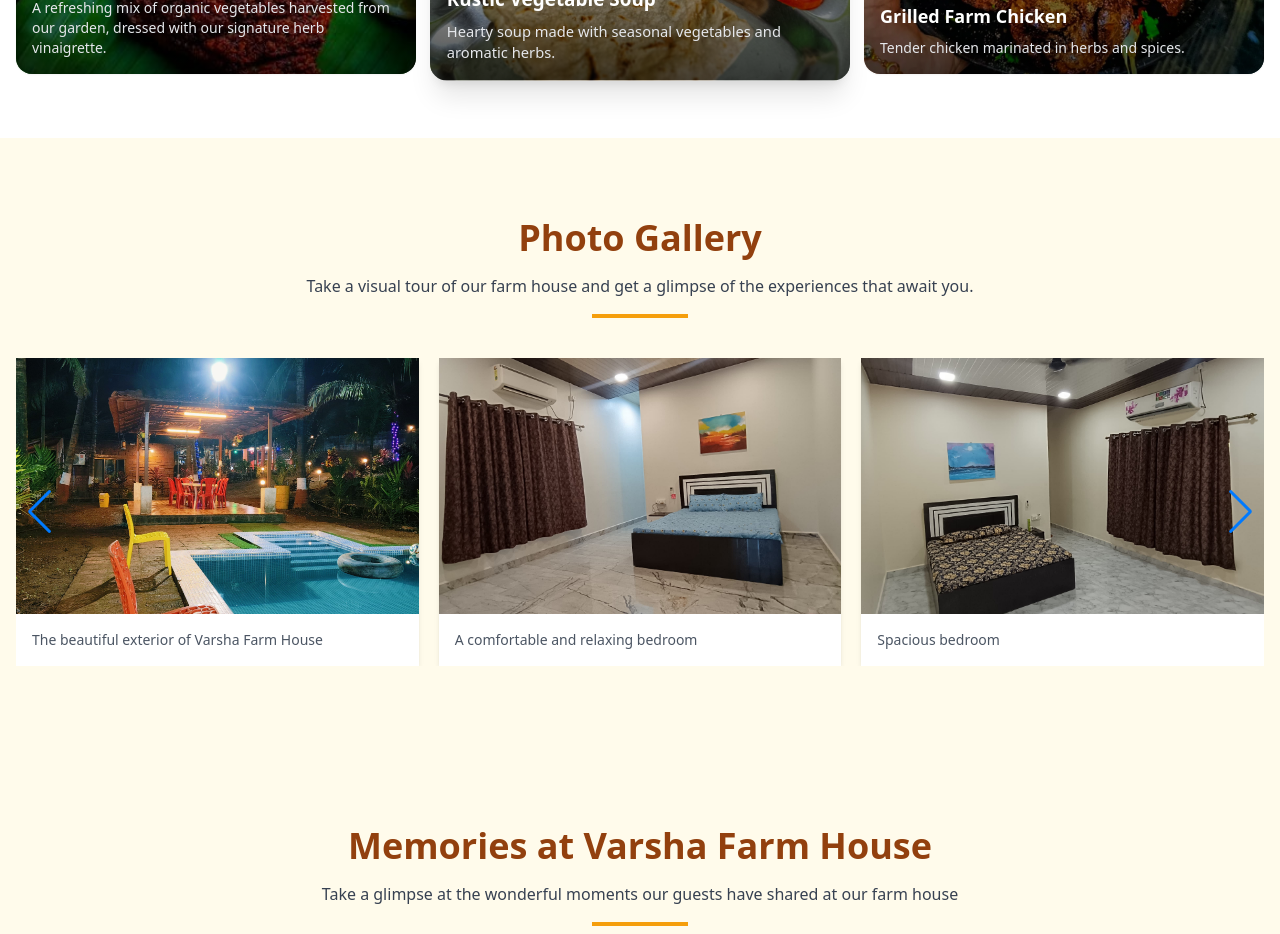
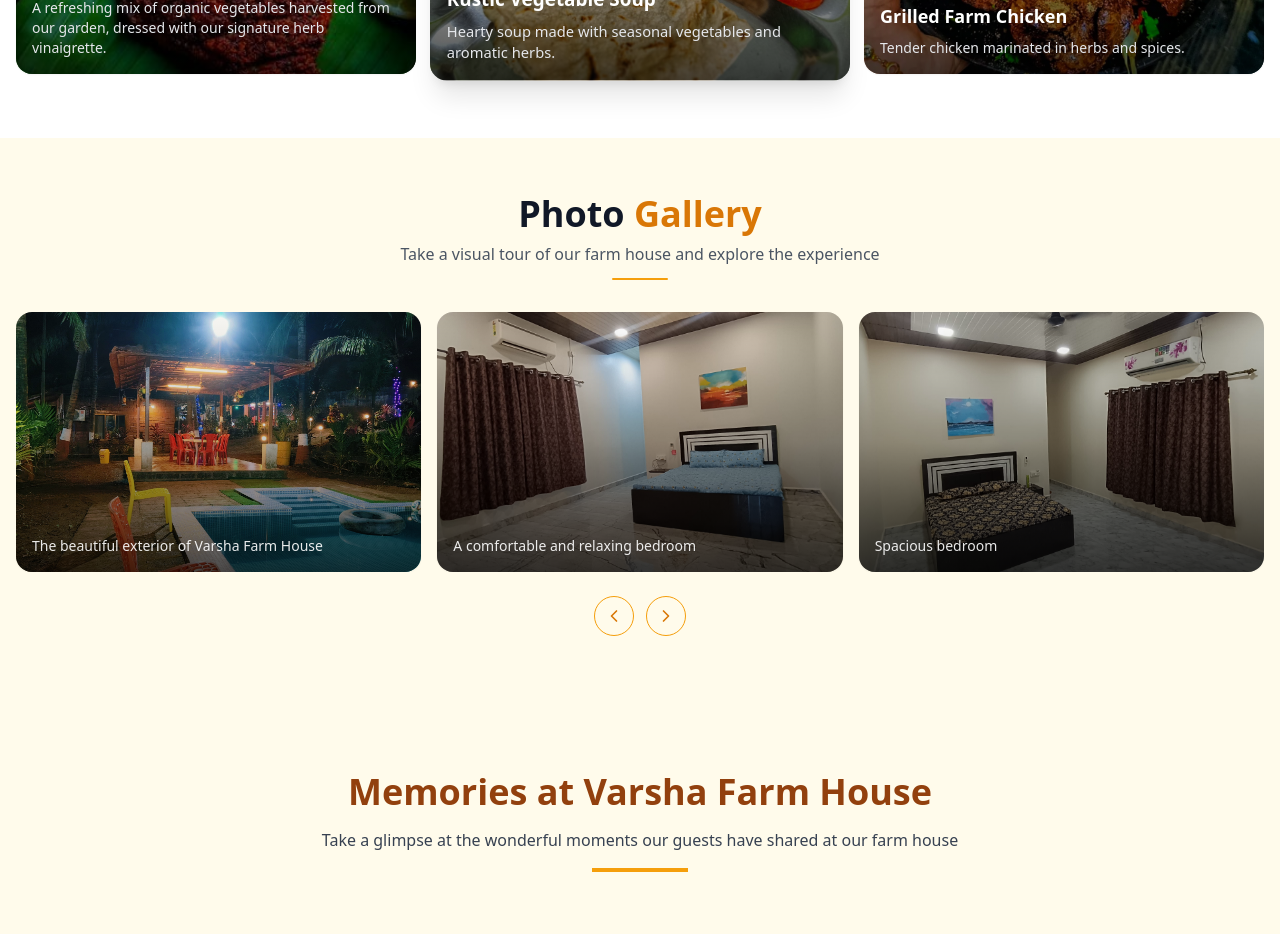
Before and after one commit to SurajV2000/Varsha-farm-house, a React (Vite) app in the folder varsha-farm-house/: page / in a window 1280 px wide. Shown: the part 2700-3634 px from the top of the page. Built offline with nearby package versions, Linux system fonts and the light colour scheme.

Commit message:
Refactor Gallery component and update image data

```diff
--- a/varsha-farm-house/src/components/Gallery.jsx
+++ b/varsha-farm-house/src/components/Gallery.jsx
@@ -1,11 +1,8 @@
 import { useState } from "react";
 import { ChevronLeft, ChevronRight, X } from "lucide-react";
-import { Card, CardContent } from "./UI/card";
 import { Swiper, SwiperSlide } from "swiper/react";
-import { Navigation, Pagination } from "swiper/modules";
+import { Navigation } from "swiper/modules";
 import "swiper/css";
-import "swiper/css/navigation";
-import "swiper/css/pagination";
 import { Button } from "./UI/button";
 
 export function Gallery() {
@@ -13,71 +10,19 @@ export function Gallery() {
   const [currentImage, setCurrentImage] = useState(0);
 
   const images = [
-  {
-    src: "/farm/farm1.jpeg",
-    alt: "Farm house exterior view",
-    caption: "The beautiful exterior of Varsha Farm House",
-  },
-  {
-    src: "/farm/farm2.jpeg",
-    alt: "Dining area",
-    caption: "A comfortable and relaxing bedroom",
-  },
-  {
-    src: "/farm/farm3.jpeg",
-    alt: "Garden view",
-    caption: "Spacious bedroom",
-  },
-  {
-    src: "/farm/farm4.jpeg",
-    alt: "Swimming pool",
-    caption: "Refreshing swimming pool for guests",
-  },
-  {
-    src: "/farm/farm5.jpeg",
-    alt: "Farm animals",
-    caption: "A comfortable farm stay",
-  },
-  {
-    src: "/farm/farm6.jpeg",
-    alt: "Cozy Bedroom",
-    caption: "Enjoy the fresh air on our patio",
-  },
-  {
-    src: "/farm/farm7.jpeg",
-    alt: "Kitchen area",
-    caption: "Our fully equipped bedroom",
-  },
-  {
-    src: "/farm/farm8.jpeg",
-    alt: "Outdoor Patio",
-    caption: "Clean and fully equipped washrooms",
-  },
-  {
-    src: "/farm/farm9.jpeg",
-    alt: "Play Area",
-    caption: "A comfortable and relaxing bedroom",
-  },
-  {
-    src: "/farm/farm10.jpeg",
-    alt: "Sunset View",
-    caption: "The beautiful exterior of Varsha Farm House",
-  },
-  {
-    src: "/farm/farm11.jpg",
-    alt: "Sunset View",
-    caption: "Lush green gardens surrounding the property",
-  },
-  {
-    src: "/farm/farm12.jpg",
-    alt: "Sunset View",
-    caption: "Area for party and wedding",
-  },
-  {
-    src: "/farm/farm13.jpg",
-    alt: "Sunset View",
-    caption: "Greenery",
-  },
+    { src: "/farm/farm1.jpeg", alt: "Farm house exterior view", caption: "The beautiful exterior of Varsha Farm House" },
+    { src: "/farm/farm2.jpeg", alt: "Dining area", caption: "A comfortable and relaxing bedroom" },
+    { src: "/farm/farm3.jpeg", alt: "Garden view", caption: "Spacious bedroom" },
+    { src: "/farm/farm4.jpeg", alt: "Swimming pool", caption: "Refreshing swimming pool for guests" },
+    { src: "/farm/farm5.jpeg", alt: "Farm stay", caption: "A comfortable farm stay" },
+    { src: "/farm/farm6.jpeg", alt: "Patio", caption: "Enjoy the fresh air on our patio" },
+    { src: "/farm/farm7.jpeg", alt: "Room", caption: "Our fully equipped bedroom" },
+    { src: "/farm/farm8.jpeg", alt: "Washroom", caption: "Clean and fully equipped washrooms" },
+    { src: "/farm/farm9.jpeg", alt: "Play area", caption: "A comfortable and relaxing bedroom" },
+    { src: "/farm/farm10.jpeg", alt: "Exterior", caption: "The beautiful exterior of Varsha Farm House" },
+    { src: "/farm/farm11.jpg", alt: "Garden", caption: "Lush green gardens surrounding the property" },
+    { src: "/farm/farm12.jpg", alt: "Events", caption: "Area for party and wedding" },
+    { src: "/farm/farm13.jpg", alt: "Greenery", caption: "Greenery" },
   ];
 
   const openLightbox = (index) => {
@@ -85,110 +30,130 @@ const images = [
     setLightboxOpen(true);
   };
 
-  const closeLightbox = () => {
-    setLightboxOpen(false);
-  };
+  const closeLightbox = () => setLightboxOpen(false);
 
-  const nextImage = () => {
+  const nextImage = () =>
     setCurrentImage((prev) => (prev + 1) % images.length);
-  };
 
-  const prevImage = () => {
+  const prevImage = () =>
     setCurrentImage((prev) => (prev - 1 + images.length) % images.length);
-  };
 
   return (
-    <section id="gallery" className="py-20 bg-amber-50">
+    <section id="gallery" className="py-14 bg-amber-50">
       <div className="container mx-auto px-4">
-        <div className="text-center mb-10">
-          <h2 className="text-3xl md:text-4xl font-bold text-amber-800 mb-4">
-            Photo Gallery
+
+        {/* Heading */}
+        <div className="text-center mb-8">
+          <h2 className="text-3xl md:text-4xl font-bold text-gray-900 mb-2">
+            Photo <span className="text-amber-600">Gallery</span>
           </h2>
-          <p className="text-gray-700 max-w-2xl mx-auto">
-            Take a visual tour of our farm house and get a glimpse of the
-            experiences that await you.
+          <p className="text-gray-600 max-w-xl mx-auto text-sm md:text-base">
+            Take a visual tour of our farm house and explore the experience
           </p>
-          <div className="w-24 h-1 bg-amber-500 mx-auto mt-4"></div>
+          <div className="w-14 h-[2px] bg-amber-500 mx-auto mt-3 rounded-full" />
         </div>
 
+        {/* Swiper */}
         <Swiper
-          modules={[Navigation, Pagination]}
-          navigation
-          loop={true}
-          // pagination={{ clickable: true }}
-          spaceBetween={20}
+          modules={[Navigation]}
+          navigation={{
+            nextEl: ".next-btn",
+            prevEl: ".prev-btn",
+          }}
+          loop
+          spaceBetween={16}
           slidesPerView={1}
           breakpoints={{
             640: { slidesPerView: 1 },
             768: { slidesPerView: 2 },
             1024: { slidesPerView: 3 },
           }}
-          className="w-full"
         >
+
           {images.map((image, index) => (
             <SwiperSlide key={index}>
-              <Card
-                className="overflow-hidden cursor-pointer"
+              <div
                 onClick={() => openLightbox(index)}
+                className="group relative rounded-2xl overflow-hidden cursor-pointer shadow-sm hover:shadow-xl transition"
               >
-                <div className="relative h-64">
+                {/* Image */}
+                <div className="h-[260px] overflow-hidden">
                   <img
                     src={image.src}
                     alt={image.alt}
-                    className="w-full h-full object-cover transition-transform hover:scale-105"
+                    className="w-full h-full object-cover group-hover:scale-110 transition duration-500"
                   />
                 </div>
-                <CardContent className="p-4">
-                  <p className="text-sm text-gray-600">{image.caption}</p>
-                </CardContent>
-              </Card>
+
+                {/* Overlay */}
+                <div className="absolute inset-0 bg-gradient-to-t from-black/70 via-black/20 to-transparent" />
+
+                {/* Caption */}
+                <div className="absolute bottom-0 p-4 text-white">
+                  <p className="text-sm opacity-90">
+                    {image.caption}
+                  </p>
+                </div>
+              </div>
             </SwiperSlide>
           ))}
         </Swiper>
 
+        {/* Custom Arrows */}
+        <div className="flex justify-center gap-3 mt-6">
+          <button className="prev-btn w-10 h-10 flex items-center justify-center rounded-full border border-amber-500 text-amber-600 hover:bg-amber-500 hover:text-white transition">
+            <ChevronLeft className="h-5 w-5" />
+          </button>
+
+          <button className="next-btn w-10 h-10 flex items-center justify-center rounded-full border border-amber-500 text-amber-600 hover:bg-amber-500 hover:text-white transition">
+            <ChevronRight className="h-5 w-5" />
+          </button>
+        </div>
+      </div>
+
+      {/* Lightbox */}
       {lightboxOpen && (
-          <div className="fixed inset-0 bg-black bg-opacity-90 z-50 flex items-center justify-center">
+        <div className="fixed inset-0 bg-black/90 z-50 flex items-center justify-center">
+
+          {/* Close */}
           <button
             onClick={closeLightbox}
-              className="absolute top-4 right-4 text-white p-2 bg-gray-800 rounded-full"
+            className="absolute top-4 right-4 text-white bg-white/10 p-2 rounded-full hover:bg-white/20"
           >
-              <X className="h-6 w-6 text-white" />
+            <X className="h-6 w-6" />
           </button>
 
-            <Button
-              variant="ghost"
+          {/* Prev */}
+          <button
             onClick={prevImage}
-              className="absolute left-4 text-white hover:bg-white/10"
+            className="absolute left-4 text-white hover:scale-110 transition"
           >
             <ChevronLeft className="h-8 w-8" />
-              <span className="sr-only">Previous image</span>
-            </Button>
+          </button>
 
-            <div className="relative h-[80vh] w-[80vw] max-w-5xl">
+          {/* Image */}
+          <div className="relative w-[90vw] max-w-5xl h-[75vh]">
             <img
               src={images[currentImage].src}
-                alt={images[currentImage].alt}
+              alt=""
               className="w-full h-full object-contain"
             />
-              <div className="absolute bottom-0 left-0 right-0 bg-black bg-opacity-50 text-white p-4 text-center">
+
+            {/* Caption */}
+            <div className="absolute bottom-0 w-full bg-black/50 text-white text-center py-3 text-sm">
               {images[currentImage].caption}
             </div>
           </div>
 
-            <Button
-              variant="ghost"
-              onClick={(e) => {
-                e.stopPropagation();
-                nextImage();
-              }}
-              className="absolute right-4 text-white hover:bg-white/10"
+          {/* Next */}
+          <button
+            onClick={nextImage}
+            className="absolute right-4 text-white hover:scale-110 transition"
           >
             <ChevronRight className="h-8 w-8" />
-              <span className="sr-only">Next image</span>
-            </Button>
+          </button>
         </div>
       )}
-      </div>
     </section>
   );
 }
```
Lines whose indentation alone changed are shown as unchanged.
